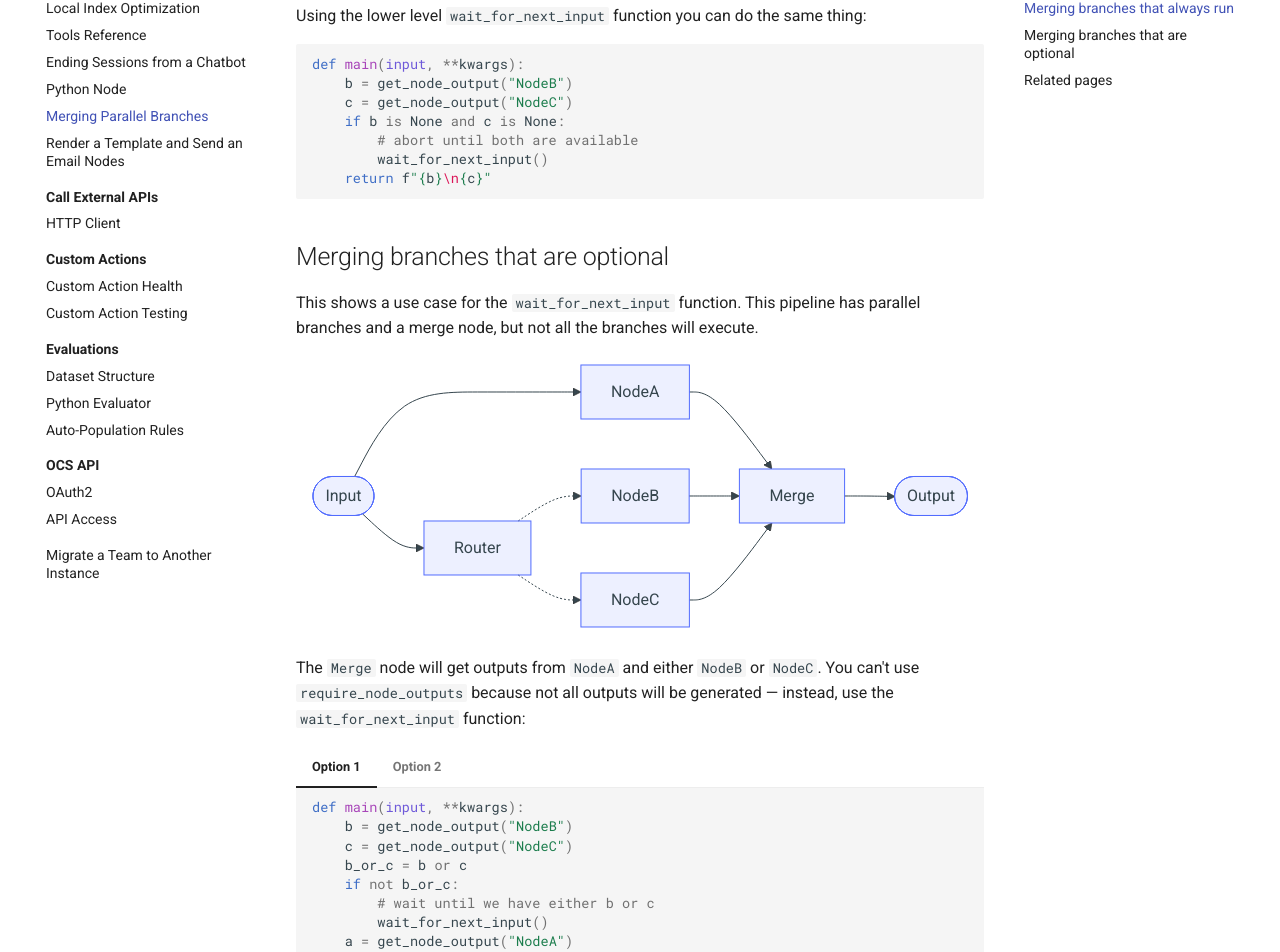
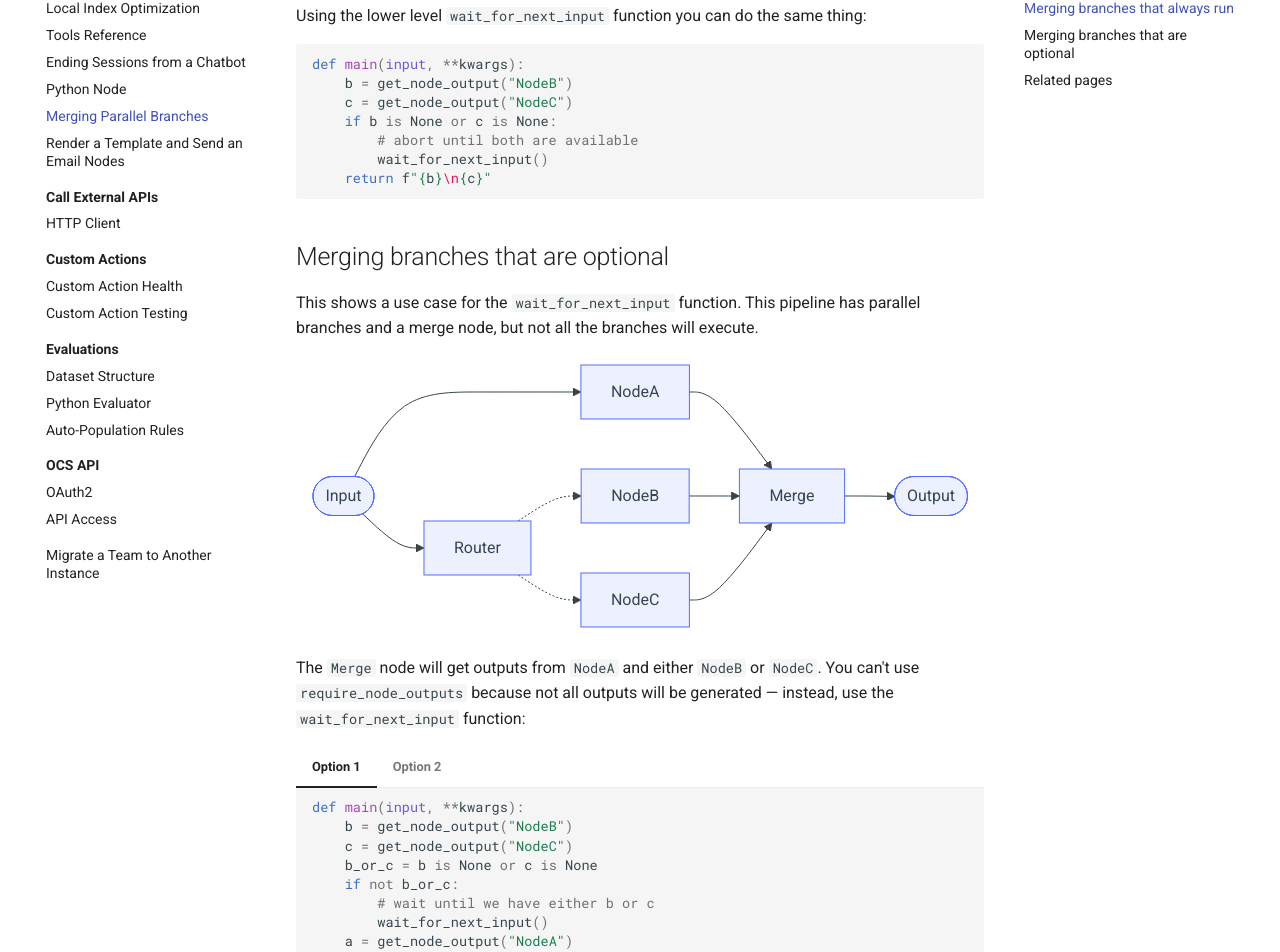
Before and after one commit to dimagi/open-chat-studio-docs, an MkDocs documentation site: the page built from docs/tech-hub/merging_parallel_branches.md, in a window 1280 px wide and 1400 px high, scrolled down 631 px. Shown: the part 148-1100 px from the top of the window. Built offline with MkDocs 1.6.1 and Material for MkDocs 9.7.7, drawn with Linux system fonts in a browser that asks for light colours; a script that is not in the unit is left out; comment, search, counter and statistics services are not loaded.

Commit message:
Apply batched suggestions from code review
Co-authored-by: Simon Kelly <skelly@dimagi.com>

```diff
--- a/docs/tech-hub/merging_parallel_branches.md
+++ b/docs/tech-hub/merging_parallel_branches.md
@@ -26,7 +26,7 @@
 def main(input, **kwargs):
     b = get_node_output("NodeB")
     c = get_node_output("NodeC")
-    if b is None and c is None:
+    if b is None or c is None:
         # abort until both are available
         wait_for_next_input()
     return f"{b}\n{c}"
@@ -56,7 +56,7 @@
     def main(input, **kwargs):
         b = get_node_output("NodeB")
         c = get_node_output("NodeC")
-        b_or_c = b or c
+        b_or_c = b is None or c is None
         if not b_or_c:
             # wait until we have either b or c
             wait_for_next_input()
```
